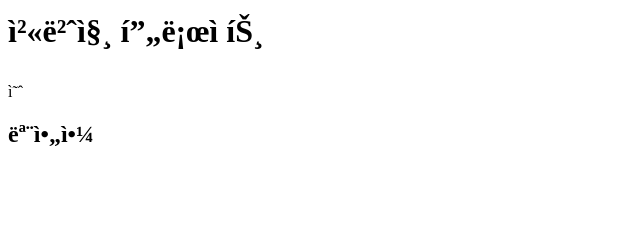
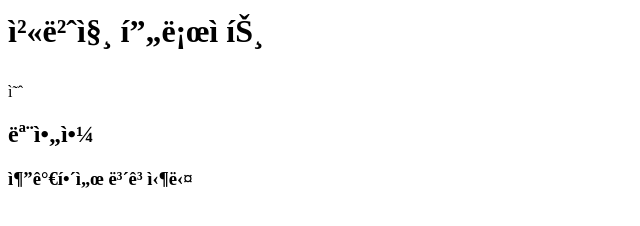
Before and after one commit to changsub01/git_learn2, a plain HTML site: page index.html in a window 1280 px wide. Shown: the whole page, without its empty margins (0-640 px from the left). Drawn offline with Linux system fonts and the light colour scheme.

Commit message:
second commit

```diff
--- a/index.html
+++ b/index.html
@@ -16,6 +16,10 @@
         모아야
     </h2>
 
+    <h3>
+        추가해서 보고싶다
+    </h3>
+
 </body>
 
 </html>
```
